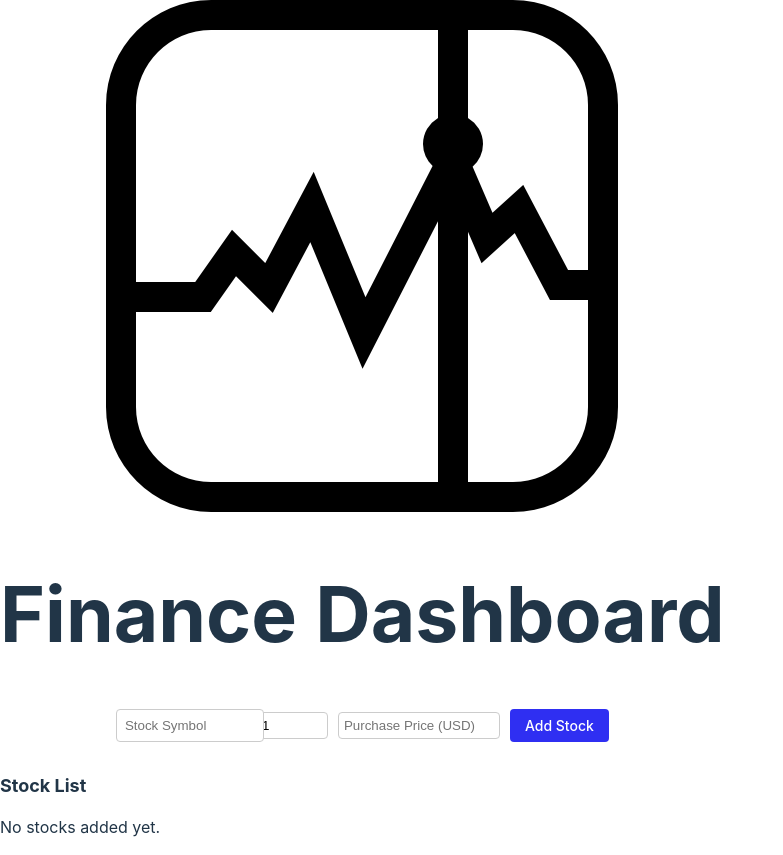
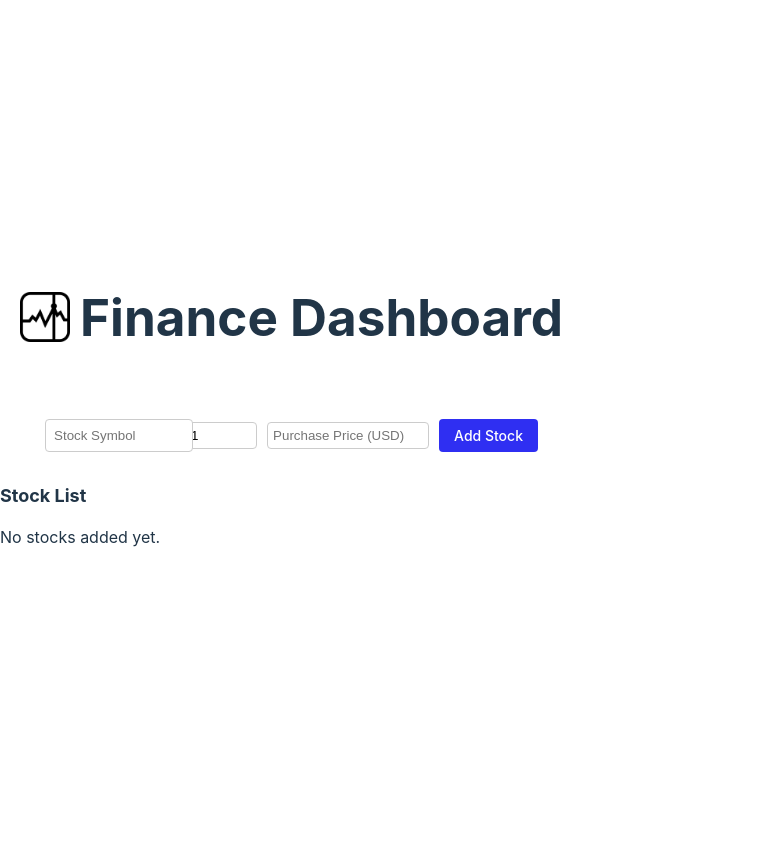
Before and after one commit to jayelinjiaqi/capstone-jayelin-se100, a React (Vite) app: page / in a window 1280 px wide. Shown: the whole page, without its empty margins (0-783 px from the left). After the commit the page ends 800 px from the top, so only its background shows below. Built offline with nearby package versions, Linux system fonts and the light colour scheme.

Commit message:
header css

```diff
--- a/src/Header.css
+++ b/src/Header.css
@@ -1,5 +1,11 @@
 .header {
-    text-align: center;
-    font-size: 24px;
-    margin-bottom: 30px;
+    display: flex; /* Use flexbox for horizontal alignment */
+    align-items: center; /* Center items vertically */
+    padding: 20px; /* Add some padding */
 }
+
+.finance-logo {
+    width: 50px; /* Adjust width as needed */
+    height: auto; /* Maintain aspect ratio */
+    margin-right: 10px; /* Space between logo and text */
+}
```
